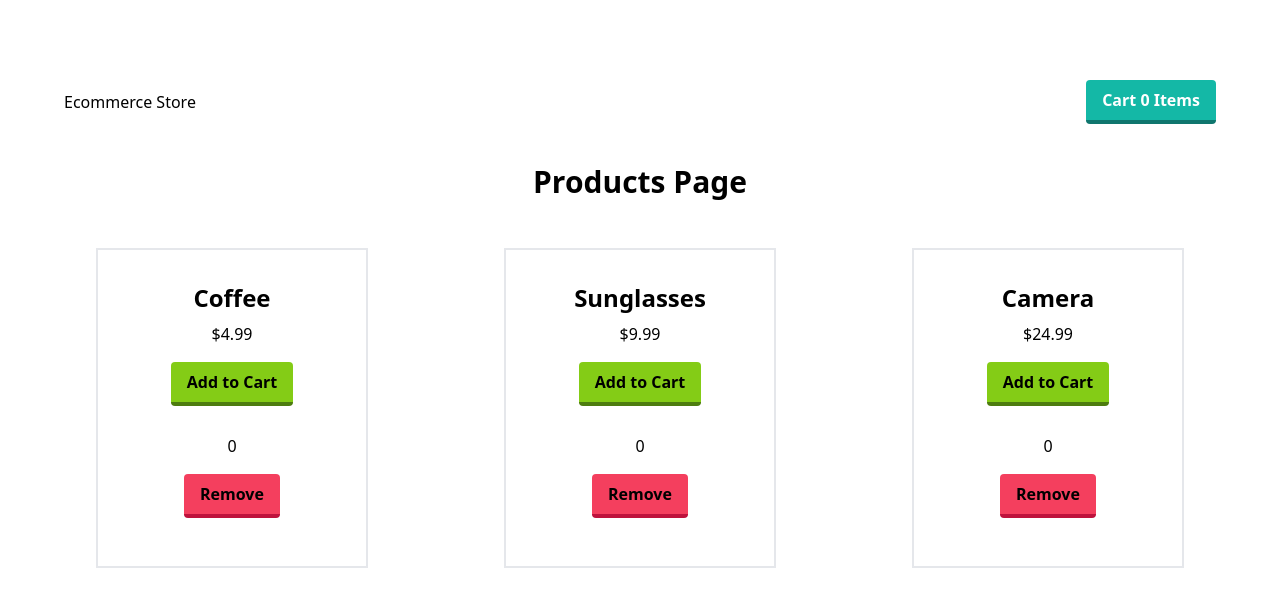
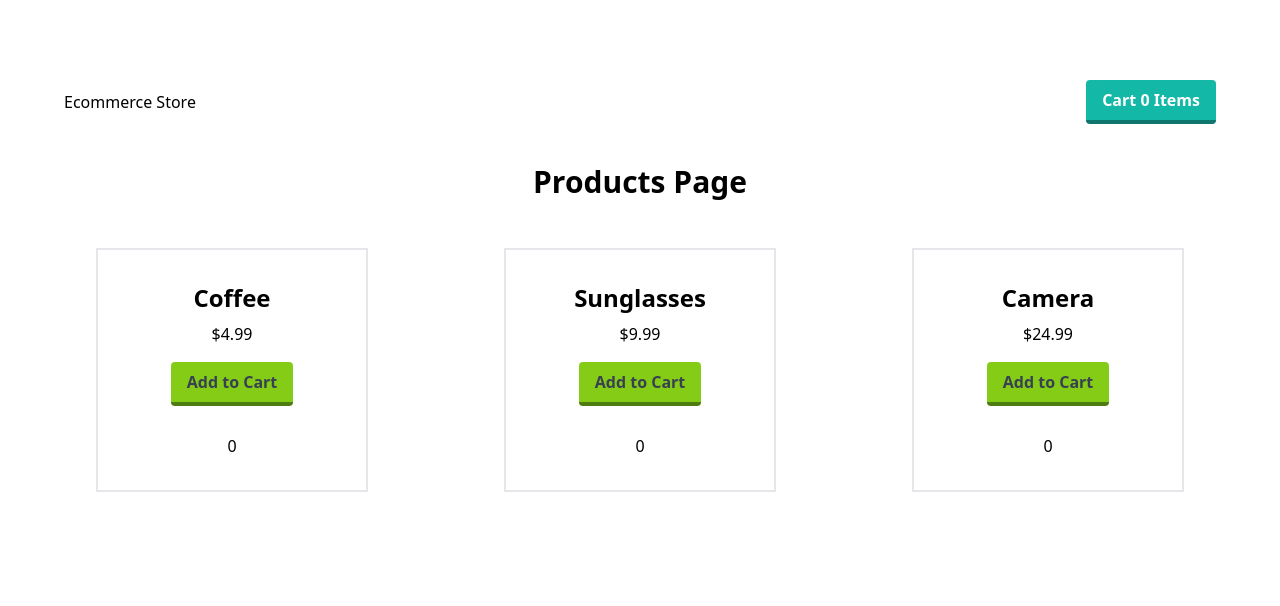
Before and after one commit to Gaurav-Barde/Shopping_Cart, a React (Vite) app: page / in a window 1280 px wide. Shown: the top 606 px of the page. Built offline with nearby package versions, Linux system fonts and the light colour scheme.

Commit message:
Corrected Add to Cart Logic

```diff
--- a/src/CartContext.jsx
+++ b/src/CartContext.jsx
@@ -38,8 +38,14 @@ const CartProvider = ({ children }) => {
     }
   };
 
+  const deleteAllProductsFromCart = (id) => {
+    if (getProductsQuantity(id)) {
+      setCartProducts(cartProducts.filter((item) => item.id !== id));
+    }
+  };
+
   const removeOneProductFromCart = (id) => {
-    if (getProductsQuantity(id) !== 0) {
+    if (getProductsQuantity(id) > 1) {
       setCartProducts(
         cartProducts.map((product) => {
           return product.id === id
@@ -47,13 +53,7 @@ const CartProvider = ({ children }) => {
             : product;
         })
       );
-    }
-  };
-
-  const deleteAllProductsFromCart = (id) => {
-    if (getProductsQuantity(id)) {
-      setCartProducts(cartProducts.filter((item) => item.id !== id));
-    }
+    } else deleteAllProductsFromCart(id);
   };
 
   const getTotalProductQuantity = () => {
--- a/src/components/Button.jsx
+++ b/src/components/Button.jsx
@@ -5,7 +5,7 @@ const Button = ({ title, onClickHandler, id, variant }) => {
 
   return (
     <button
-      className={`bg-${bg}-500 hover:bg-${bg}-400 text-black font-bold py-2 px-4 border-b-4 my-4 border-${bg}-700 hover:border-${bg}-500 rounded`}
+      className={`bg-${bg}-500 hover:bg-${bg}-400 text-gray-700 font-bold py-2 px-4 border-b-4 my-4 border-${bg}-700 hover:border-${bg}-500 rounded`}
       onClick={() => onClickHandler(id)}
     >
       {title}
--- a/src/components/ProductCard.jsx
+++ b/src/components/ProductCard.jsx
@@ -8,9 +8,7 @@ function ProductCard({ product }) {
     getProductsQuantity,
     addProductToCart,
     removeOneProductFromCart,
-    deleteAllProductsFromCart,
   } = useContext(CartContext);
-
   return (
     <div className="md:w-1/4 sm:w-1/2 text-center border-2 border-gray-750  p-4 py-8 my-4">
       <h1 className="text-2xl font-semibold mb-2">{product.name}</h1>
@@ -18,16 +16,18 @@ function ProductCard({ product }) {
       <Button
         title="Add to Cart"
         id={product.id}
-        onClickHandler={addProductToCart}
+        onClickHandler={() => addProductToCart(product.id)}
       />
       <p className="mt-3">{getProductsQuantity(product.id)}</p>
 
+      {getProductsQuantity(product.id) !== 0 ? (
         <Button
           title="Remove"
           id={product.id}
           onClickHandler={removeOneProductFromCart}
           variant="danger"
         />
+      ) : null}
     </div>
   );
 }
--- a/tailwind.config.js
+++ b/tailwind.config.js
@@ -6,7 +6,7 @@ export default {
       sm: "680px",
       // => @media (min-width: 640px) { ... }
 
-      md: "768px",
+      md: "835px",
       // => @media (min-width: 768px) { ... }
 
       lg: "1024px",
```
Lines whose indentation alone changed are shown as unchanged.
